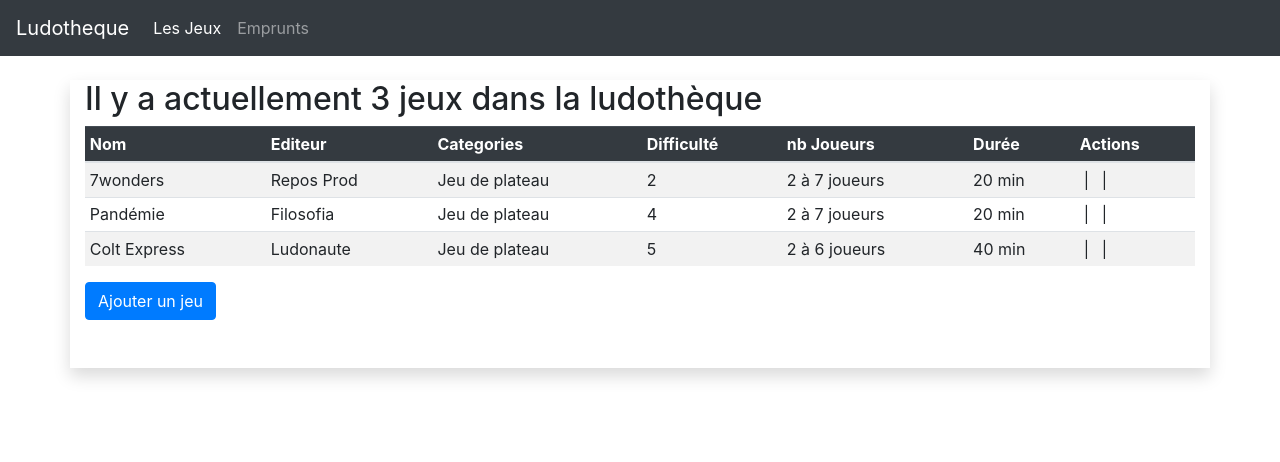
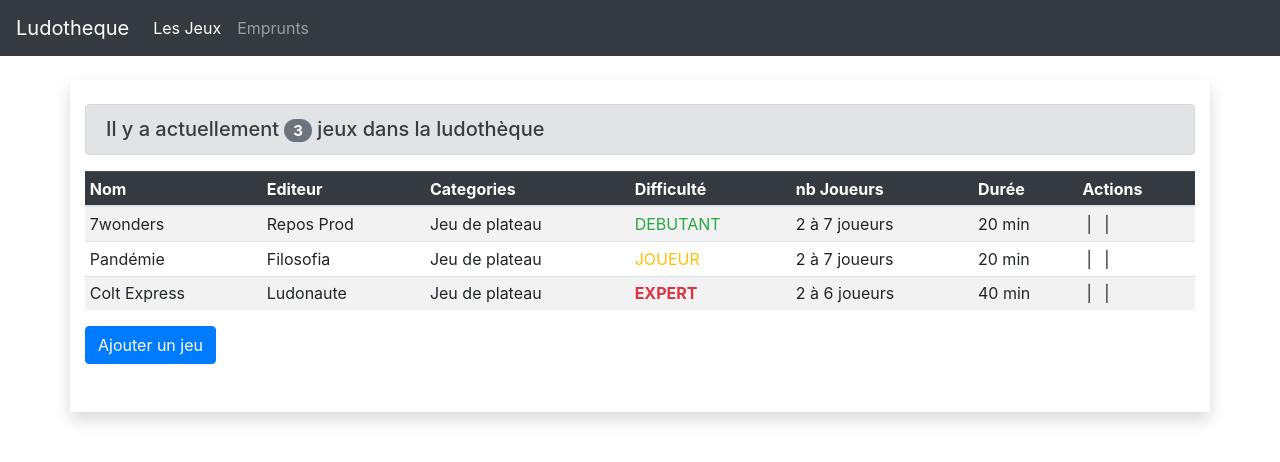
Before and after one commit to Letotoche/ludotheque, an Angular app: page / in a window 1280 px wide. Shown: the top 462 px of the page. Built offline with nearby package versions, Linux system fonts and the light colour scheme; a web font is replaced by a local one.

Commit message:
afficahge difficulté dans tableau + modification style titre avert

```diff
--- a/src/app/jeux/jeu-edit/jeu-edit.component.ts
+++ b/src/app/jeux/jeu-edit/jeu-edit.component.ts
@@ -37,6 +37,7 @@ export class JeuEditComponent implements OnInit {
       case EtatEdit.CREATION: {
         console.log("majEtat() -> etat Création => créatoin nouveau jeu");
         this.jeuEdit = new Jeu();
+        this.jeuEdit.accessibilite = 3;
         break;
       }
       case EtatEdit.CONSULTATION:
--- a/src/app/jeux/listeJeux.component.html
+++ b/src/app/jeux/listeJeux.component.html
@@ -1,6 +1,7 @@
 <div class="container shadow mt-4 mb-4 h-100">
-  <div>
-    <h2>Il y a actuellement {{getNbJeux()}} jeux dans la ludothèque</h2>
+  <br>
+  <div class="alert alert-secondary">
+    <h5 class="alert-heading mb-0">Il y a actuellement <span class="badge badge-pill badge-secondary">{{getNbJeux()}}</span> jeux dans la ludothèque</h5>
   </div>
 
   <table class="table table-striped table-sm table-hover" >
@@ -20,7 +21,10 @@
         <td>{{jeu.nom}}</td>
         <td>{{jeu.editeur}}</td>
         <td><span *ngFor="let cat of jeu.categories">{{cat.libelle}}</span></td>
-        <td>{{jeu.accessibilite}}</td>
+        <td [ngClass]="{'text-success': (jeu.accessibilite<3),
+        'text-primary': jeu.accessibilite==3,
+        'text-warning': jeu.accessibilite==4,
+        'text-danger font-weight-bold': jeu.accessibilite==5}">{{getLibelleAccessilite(jeu.accessibilite)}}</td>
         <td>{{jeu.nbJoueursMin}} à {{jeu.nbJoueursMax}} joueurs</td>
         <td>{{jeu.dureeMin}} min</td>
         <td>
--- a/src/app/jeux/listeJeux.component.ts
+++ b/src/app/jeux/listeJeux.component.ts
@@ -31,6 +31,10 @@ export class ListeJeuxComponent implements OnInit {
     return this.jeux.length;
   }
 
+  getLibelleAccessilite(valAccessilibite: number) {
+    return ACCESSIBILITE.get(valAccessilibite);
+  }
+
   sauver(jeu: Jeu) {
       this.jeuService.saveJeu(jeu);
       this.jeux = this.jeuService.getJeux();
```
